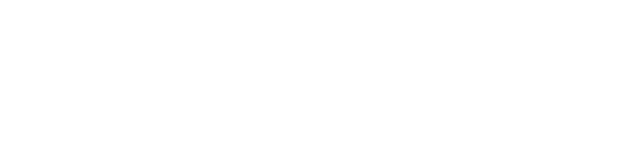
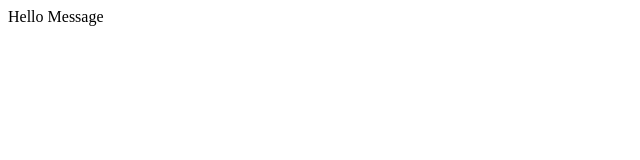
Before and after one commit to ulaganathan95/SampleProgram, a plain HTML site: page index.html in a window 1280 px wide. Shown: the whole page, without its empty margins (0-640 px from the left). Drawn offline with Linux system fonts and the light colour scheme.

Commit message:
modified last rajini file i

```diff
--- a/index.html
+++ b/index.html
@@ -1,2 +1,3 @@
 <html>
+	<body>Hello Message</body
 </html>
```
